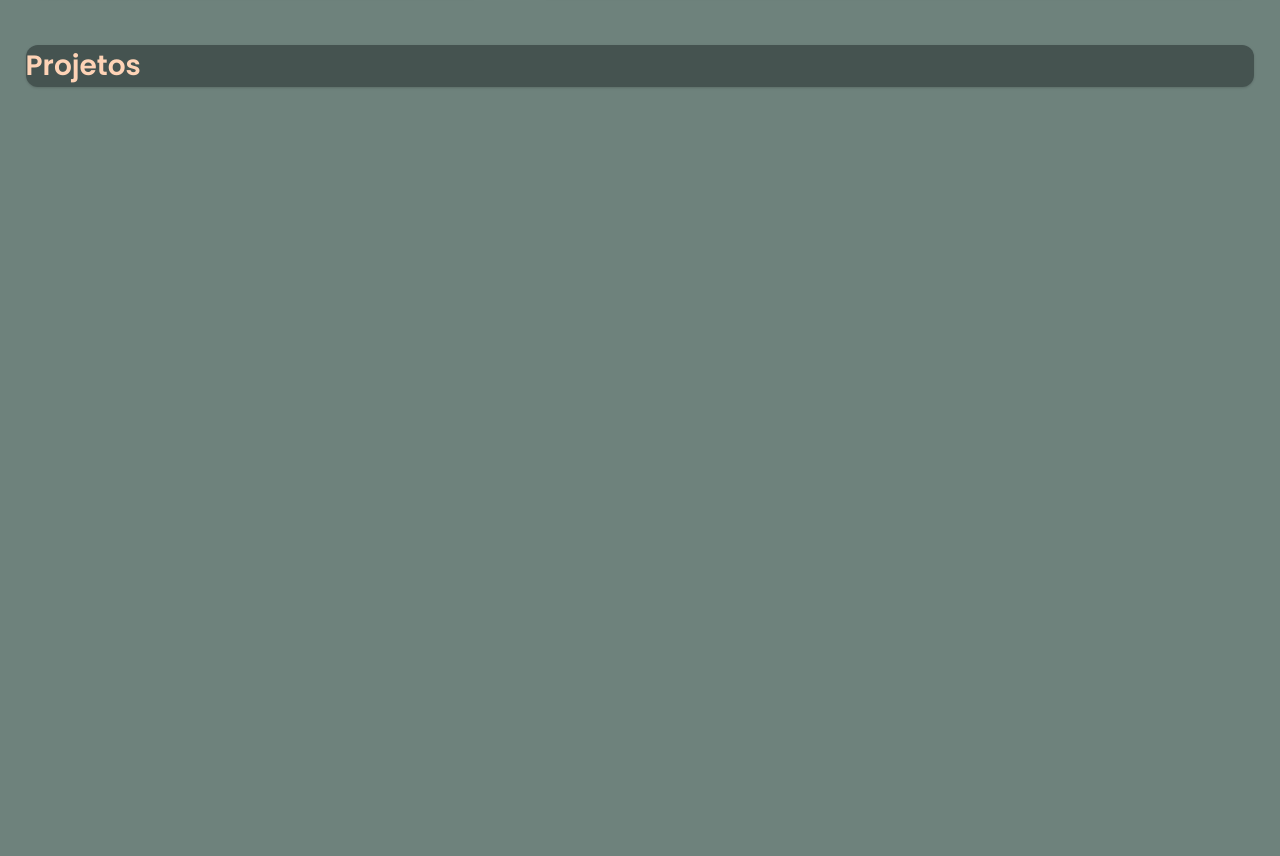
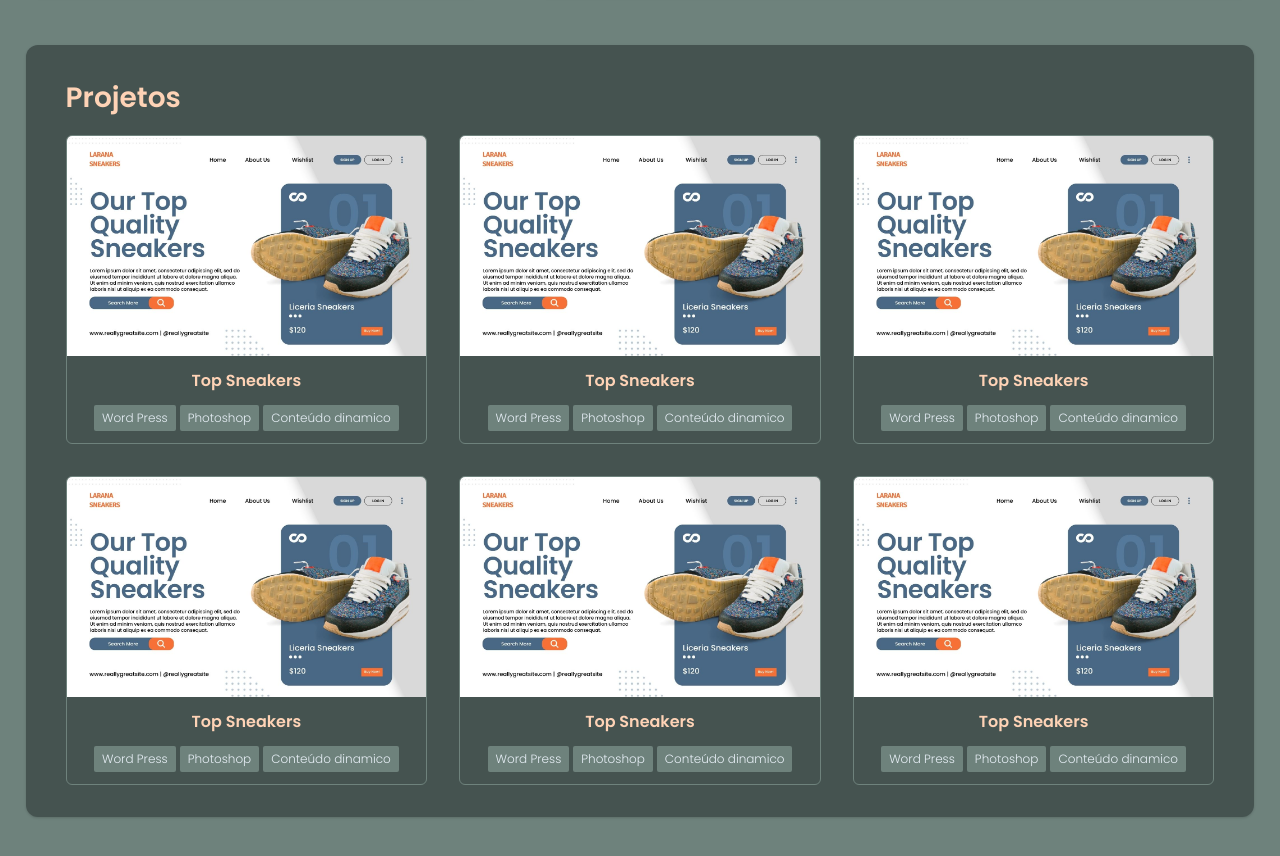
Before and after one commit to codebruno/portfolio-danimedeiros, a plain HTML site: page index.html in a window 1280 px wide. Shown: the part 498-1354 px from the top of the page. Before the commit the page ends 800 px from the top, so only its background shows below. Drawn offline with nearby package versions, Linux system fonts and the light colour scheme.

Commit message:
adicionando a seção de projetos

```diff
--- a/assets/css/components/header.css
+++ /dev/null
@@ -1,8 +0,0 @@
-header{
-    background: var(--black);
-    height: 80px;
-    position: sticky;
-    top: 0;
-    left: 0;
-    z-index: 99999999999;
-}
--- /dev/null
+++ b/assets/css/components/projects.css
@@ -0,0 +1,80 @@
+.projects{
+    padding: 32px 40px;
+    grid-column: 1 / 3;
+}
+
+.project{
+    display: flex;
+    flex-direction: column;
+    align-items: center;
+    row-gap: 12px;
+
+    width: 100%;
+
+    overflow: hidden;
+
+    border-radius: 6px;
+    padding-bottom: 12px;
+    border: 1px solid var(--background-body);
+
+}
+
+.project__content{
+    display: grid;
+    grid-template-columns: 1fr 1fr 1fr;
+    gap: 32px;
+
+    margin-top: 16px;
+}
+
+.project picture{
+    width: 100%;
+    height: 220px;
+
+    overflow: hidden;
+}
+
+.project picture img{
+    width: 100%;
+    height: 100%;
+    object-fit: cover;
+    transition: all ease-in-out .4s;
+}
+
+.project:hover picture img{
+    transform: scale(1.1);
+}
+
+.project strong{
+    font-size: var(--font-16);
+    font-weight: 600;
+    color: var(--font-title);
+    text-align: center;
+    padding: 0 18px;
+    transition: all ease-in-out 0.4s;
+}
+
+.project:hover strong{
+    color: var(--tertiary-color);
+}
+
+.project div{
+    display: flex;
+    gap: 4px;
+    flex-wrap: wrap;
+
+    padding: 0 8px;
+
+    margin-top: auto;
+}
+
+.project div span{
+    font-size: var(--font-12);
+    font-weight: 300;
+    color: var(--font-project);
+
+    padding: 4px 8px;
+    border-radius: 2px;
+    background: var(--background-span);
+
+}
--- a/assets/css/globais.css
+++ b/assets/css/globais.css
@@ -4,6 +4,7 @@
     box-sizing: border-box;
     font-size: 100%; /* Para trabalhar com unidades de medidas rem*/
     list-style-type: none;
+    text-decoration: none;
 }
 
 body{
@@ -21,10 +22,6 @@ body{
     margin: 160px auto 100px;
 }
 
-.projects{
-    grid-column: 1 / 3;
-}
-
 .card{
     border-radius: 12px;
     background: var(--background-card);
--- a/assets/css/import.css
+++ b/assets/css/import.css
@@ -1,9 +1,7 @@
 @import './variaveis.css';
 @import './globais.css';
 
-@import './components/header.css';
-@import './components/navbar.css';
 @import './components/user.css';
 @import './components/social.css';
-@import './components/portfolio.css';
+@import './components/projects.css';
 @import './components/about.css';
--- a/assets/css/variaveis.css
+++ b/assets/css/variaveis.css
@@ -4,6 +4,7 @@
 
   --font-title: #FED3B6;
   --font-about: #E6EEF5;
+  --font-project: #E6EEF5;
   --span: #FED3B6;
 
   --link: #FED3B6;
@@ -11,6 +12,7 @@
   --background-card: #455350;
   --background-badge: #E6EEF5;
   --background-body: #6E827C;
+  --background-span: #6E827C;
 
   --shadow-image: rgba(17, 17, 26, 0.05) 0px 1px 0px, rgba(17, 17, 26, 0.1) 0px   0px 8px;
   --shadow-card: rgba(0, 0, 0, 0.1) 0px 1px 3px 0px, rgba(0, 0, 0, 0.06) 0px  1px 2px 0px;
@@ -18,9 +20,10 @@
   /* cor hover */
   --hover-orange: #C28C67;
   --secondary-color: #FFD8F4;
-    --tertiary-color: #E6E1FF;
+  --tertiary-color: #e1fbff;
 
   /* tamanho e familia da fonte */
+  --font-12: 0.75rem; /* 12px relativo ao tamanho */
   --font-16: 1rem; /* 16px relativo ao tamanho */
   --font-18: 1.125rem; /* 18px relativo ao tamanho padrão */
   --font-20: 1.25rem; /* 20px relativo ao tamnho da fonte */
--- a/index.html
+++ b/index.html
@@ -56,7 +56,94 @@
 
     <section class="card projects">
         <h2 class="subtitle">Projetos</h2>
+
+        <div class="project__content">
+            <a href="#" target="_blank" class="project">
+                <picture>
+                    <img src="assets/images/projeto_shop.jpg" alt="">
+                </picture>
+
+                <strong>Top Sneakers</strong>
+
+                <div>
+                    <span>Word Press</span>
+                    <span>Photoshop</span>
+                    <span>Conteúdo dinamico</span>
+                </div>
+            </a> <!-- end project -->
+
+            <a href="#" target="_blank" class="project">
+                <picture>
+                    <img src="assets/images/projeto_shop.jpg" alt="">
+                </picture>
+
+                <strong>Top Sneakers</strong>
+
+                <div>
+                    <span>Word Press</span>
+                    <span>Photoshop</span>
+                    <span>Conteúdo dinamico</span>
+                </div>
+            </a> <!-- end project -->
+
+            <a href="#" target="_blank" class="project">
+                <picture>
+                    <img src="assets/images/projeto_shop.jpg" alt="">
+                </picture>
+
+                <strong>Top Sneakers</strong>
+
+                <div>
+                    <span>Word Press</span>
+                    <span>Photoshop</span>
+                    <span>Conteúdo dinamico</span>
+                </div>
+            </a> <!-- end project -->
+
+            <a href="#" target="_blank" class="project">
+                <picture>
+                    <img src="assets/images/projeto_shop.jpg" alt="">
+                </picture>
+
+                <strong>Top Sneakers</strong>
+
+                <div>
+                    <span>Word Press</span>
+                    <span>Photoshop</span>
+                    <span>Conteúdo dinamico</span>
+                </div>
+            </a> <!-- end project -->
+
+            <a href="#" target="_blank" class="project">
+                <picture>
+                    <img src="assets/images/projeto_shop.jpg" alt="">
+                </picture>
+
+                <strong>Top Sneakers</strong>
+
+                <div>
+                    <span>Word Press</span>
+                    <span>Photoshop</span>
+                    <span>Conteúdo dinamico</span>
+                </div>
+            </a> <!-- end project -->
+
+            <a href="#" target="_blank" class="project">
+                <picture>
+                    <img src="assets/images/projeto_shop.jpg" alt="">
+                </picture>
+
+                <strong>Top Sneakers</strong>
+
+                <div>
+                    <span>Word Press</span>
+                    <span>Photoshop</span>
+                    <span>Conteúdo dinamico</span>
+                </div>
+            </a> <!-- end project -->
+        </div> <!-- end projects content -->
     </section> <!-- end card projects-->
+
 
    </div> <!-- end app -->
 
```
Also changed, not shown: assets/css/components/footer.css (deleted), assets/css/components/navbar.css (deleted), assets/css/components/portfolio.css (deleted), assets/images/projeto_shop.jpg (added). Lines whose indentation alone changed are shown as unchanged.
